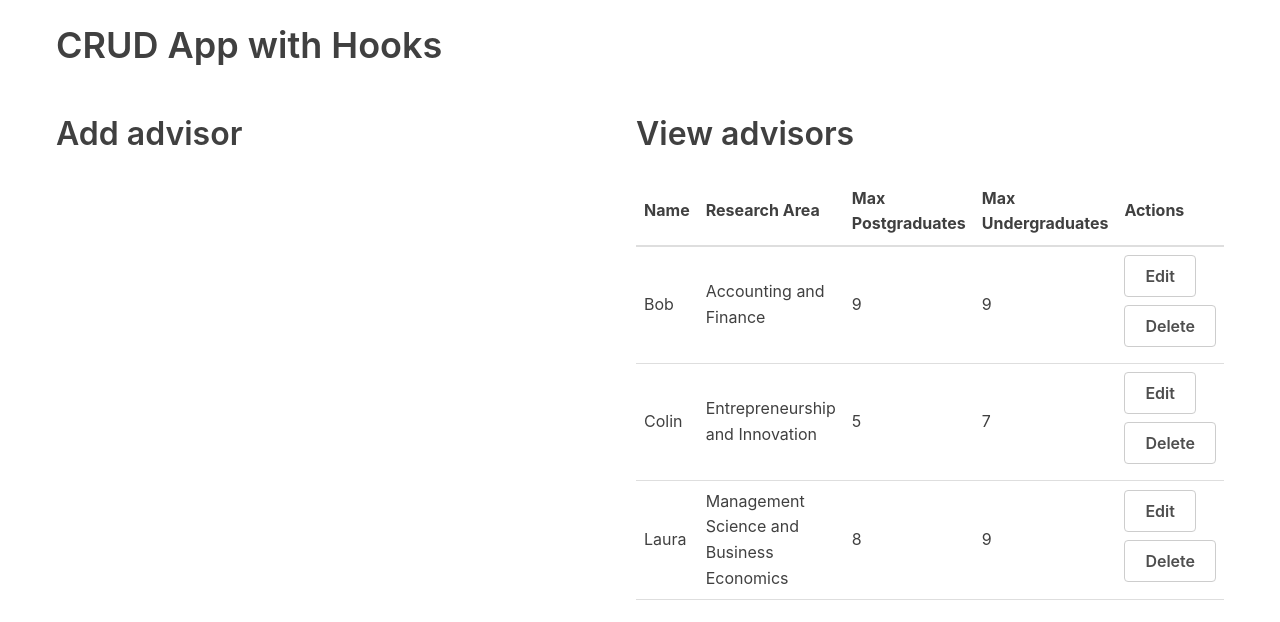
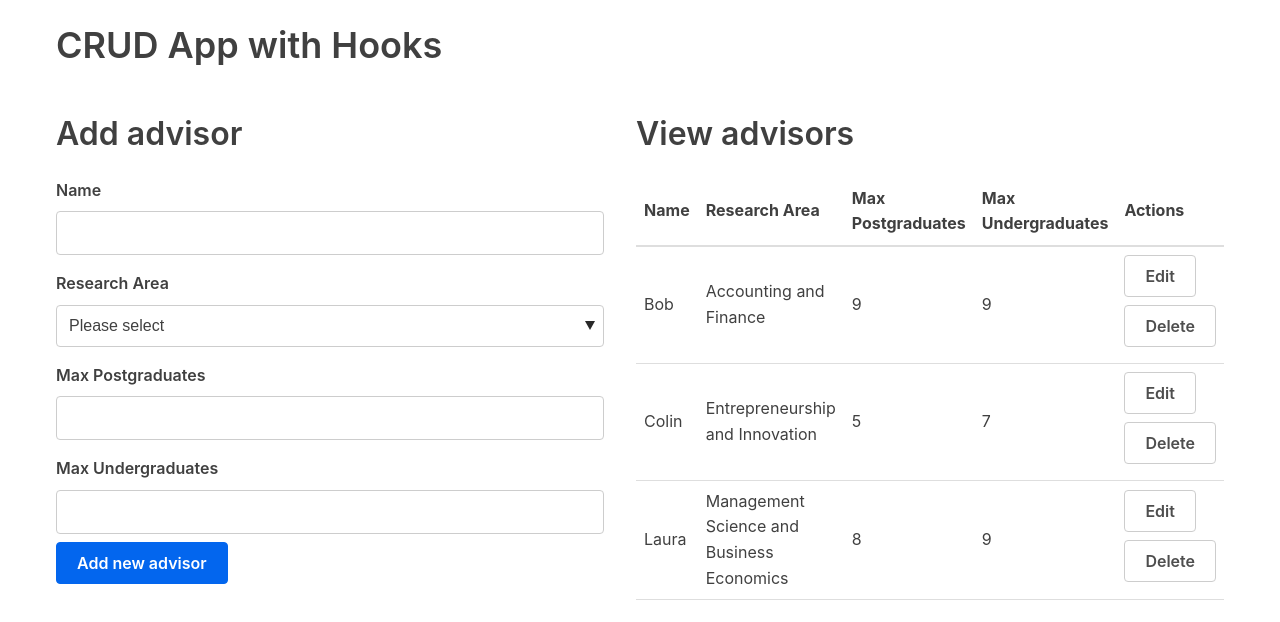
Before and after one commit to NickRiddell/react-crud-hooks, a React (Create React App) app: page / in a window 1280 px wide. Shown: the top 622 px of the page. Built offline with nearby package versions, Linux system fonts and the light colour scheme; the HTML template or start-up script is replaced by a standard one.

Commit message:
form and create functionality

```diff
--- a/src/App.js
+++ b/src/App.js
@@ -1,5 +1,6 @@
 import React, { useState } from 'react'
 import AdvisorTable from './tables/AdvisorTable'
+import AddAdvisorForm from './forms/AddAdvisorForm'
 
 const App = () => {
   const advisorsData = [
@@ -8,7 +9,12 @@ const App = () => {
 			{ id: 3, name: 'Laura', researcharea: 'Management Science and Business Economics', maxpostgraduates: 8, maxundergraduates: 9 },
 	  ]
 
-		const [ advisors, setadvisors ] = useState(advisorsData)
+		const [ advisors, setAdvisors ] = useState(advisorsData)
+
+    const addAdvisor = advisor => {
+      advisor.id = advisors.length + 1
+      setAdvisors([ ...advisors, advisor ])
+    }
 
 		  return (
 		    <div className="container">
@@ -16,6 +22,7 @@ const App = () => {
 		      <div className="flex-row">
 		        <div className="flex-large">
 		          <h2>Add advisor</h2>
+              <AddAdvisorForm addAdvisor={addAdvisor} />
 		        </div>
 		        <div className="flex-large">
 		          <h2>View advisors</h2>
--- /dev/null
+++ b/src/forms/AddAdvisorForm.js
@@ -0,0 +1,49 @@
+import React, { useState } from 'react'
+
+const AddAdvisorForm = props => {
+
+	const initialFormState = { id: null, name: '', researcharea: '', maxpostgraduates: '', maxundergraduates: '' }
+	const [ advisor, setAdvisor ] = useState(initialFormState)
+
+	const handleInputChange = event => {
+  const { name, value } = event.target
+
+  setAdvisor({ ...advisor, [name]: value })
+}
+
+	return (
+		<form
+			  onSubmit={event => {
+			    event.preventDefault()
+			    if (!advisor.name ||
+							!advisor.researcharea ||
+							!advisor.maxpostgraduates ||
+							!advisor.maxundergraduates)
+					return
+
+			    props.addAdvisor(advisor)
+			    setAdvisor(initialFormState)
+			  }}
+			>
+			<label>Name</label>
+			<input type="text" name="name" value={advisor.name} onChange={handleInputChange} />
+			<label>Research Area</label>
+			<select name="researcharea" value={advisor.researcharea} onChange={handleInputChange} >
+				<option value="">Please select</option>
+			  <option value="Accounting and Finance">Accounting and Finance</option>
+			  <option value="Entrepreneurship and Innovation">Entrepreneurship and Innovation</option>
+			  <option value="Management Science and Business Economics">Management Science and Business Economics</option>
+			  <option value="Marketing">Marketing</option>
+				<option value="Organisation Studies">Organisation Studies</option>
+				<option value="Strategy">Strategy</option>
+			</select>
+			<label>Max Postgraduates</label>
+			<input type="number" name="maxpostgraduates" value={advisor.maxpostgraduates} onChange={handleInputChange} />
+			<label>Max Undergraduates</label>
+			<input type="number" name="maxundergraduates" value={advisor.maxundergraduates} onChange={handleInputChange} />
+			<button>Add new advisor</button>
+		</form>
+	)
+}
+
+export default AddAdvisorForm
```
